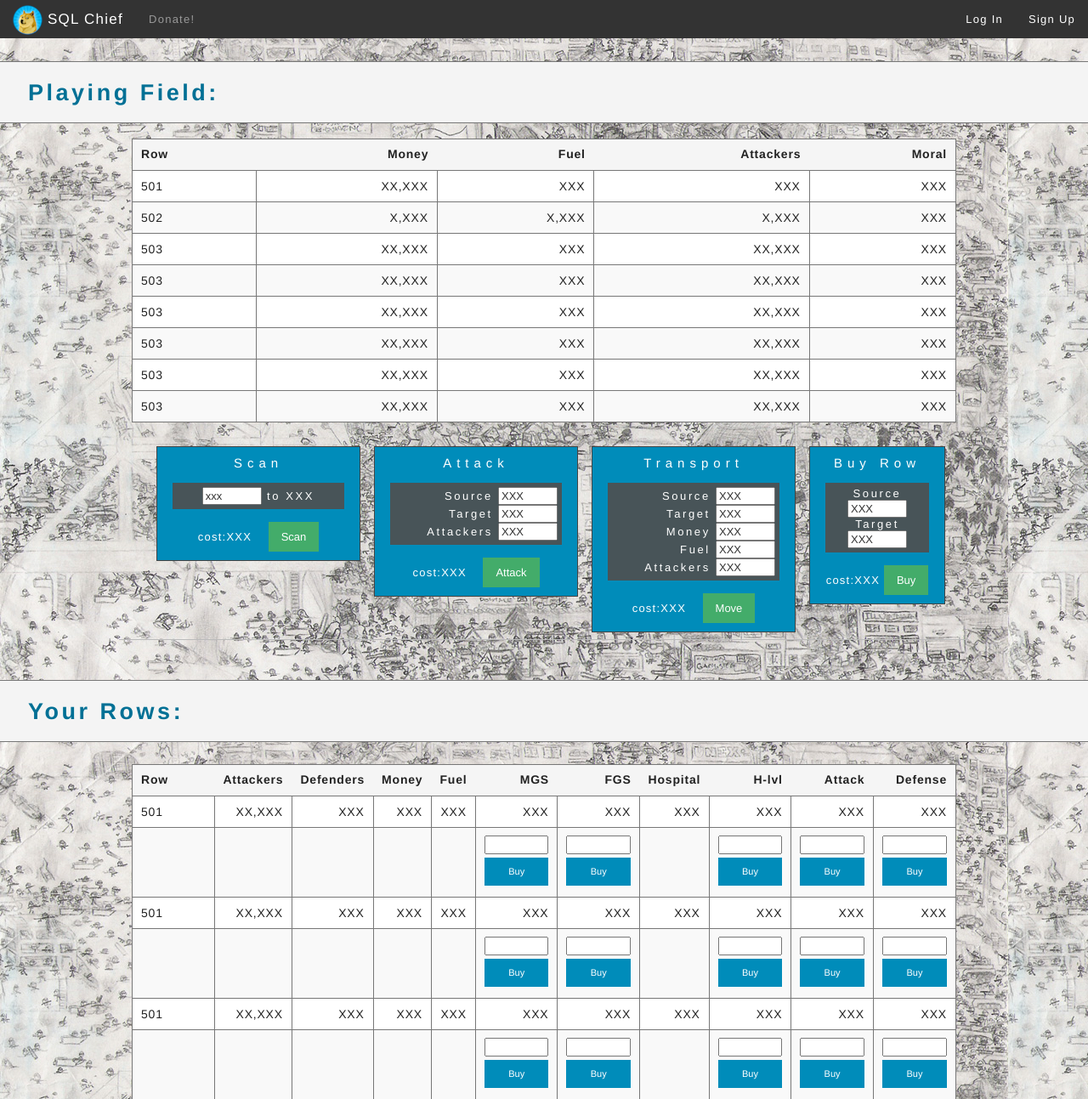
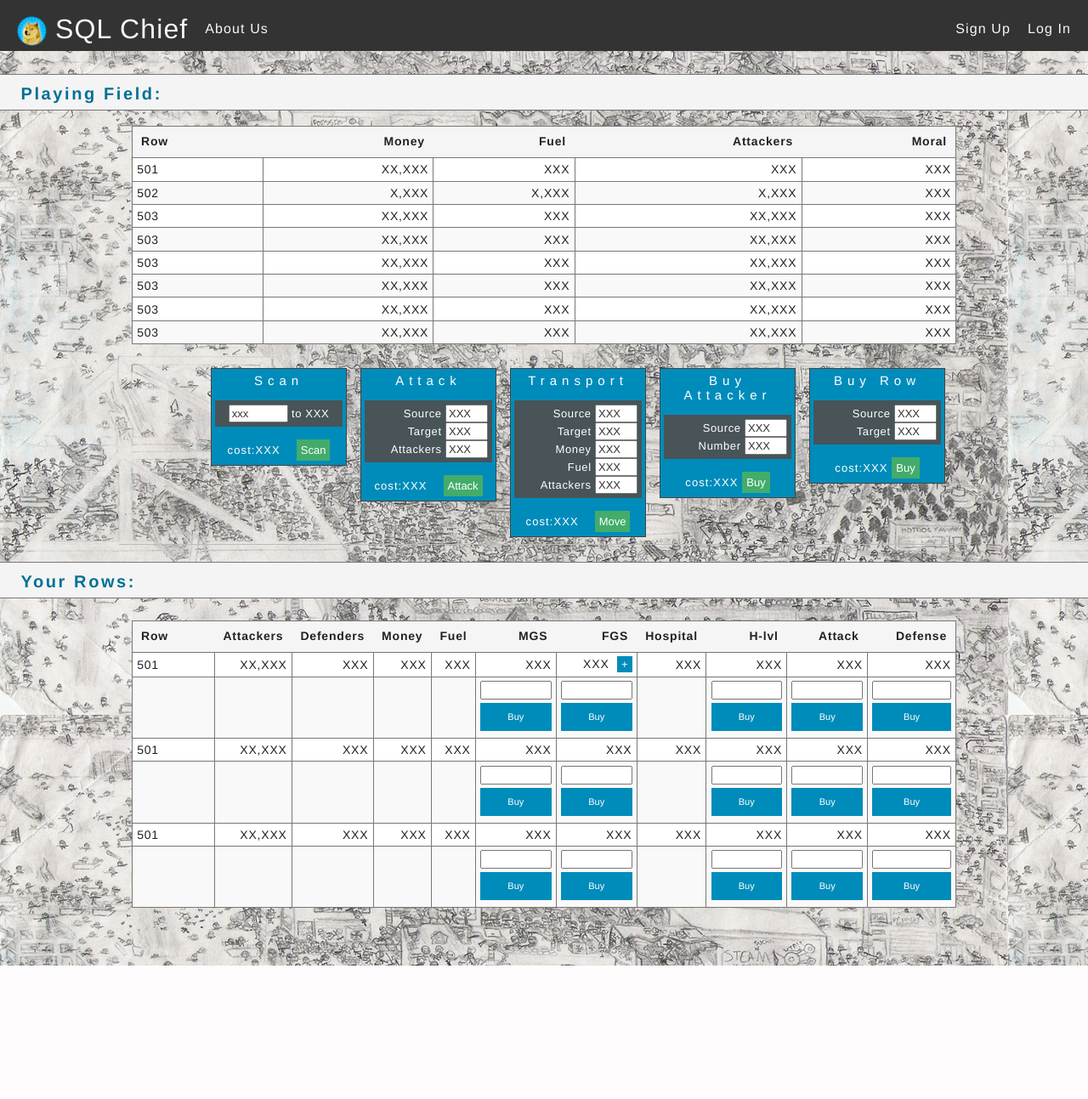
Before and after one commit to candyapplecorn/node-mysql-game, a PHP site: page / in a window 1280 px wide. Shown: the top 1293 px of the page at 85% size. After the commit the page ends 1136 px from the top, so only its background shows below. Run offline with PHP 8.4, Linux system fonts and the light colour scheme; some libraries are stand-ins or nearby versions.

Commit message:
fix header, add buy attackers, add + button

```diff
--- a/index.html
+++ b/index.html
@@ -14,7 +14,7 @@ Contact me at 'candyapplecorn@gmail.com' if you would like to use this,
   <link rel="stylesheet" type="text/css" href="pub/css/normalize.css">
   <link rel="stylesheet" type="text/css" href="pub/css/style.css">
   <link rel="icon" href="pub/img/favicon.ico" type="image/x-icon">
-  <link rel="shortcut icon" href="/img/favicon.ico" type="image/x-icon">
+  <link rel="shortcut icon" href="pub/img/favicon.ico" type="image/x-icon">
     <!-- Scripts -->
     <script src="https://ajax.googleapis.com/ajax/libs/jquery/2.0.2/jquery.min.js" type="text/javascript"></script>
     <script src="javascripts/jquery/jquery.growl.js" type="text/javascript"></script>
@@ -23,26 +23,15 @@ Contact me at 'candyapplecorn@gmail.com' if you would like to use this,
 
 <body>
 <!-- Header -->
-  <nav class="top-bar" data-topbar role="navigation">
-    <ul class="title-area">
-      <li class="name">
-        <h1><a href="#"><img src="pub/img/MultiDoge.png">&nbsp;SQL Chief</a></h1>
-      </li>
-      <li class="toggle-topbar menu-icon"><a href="#"><span>Menu</span></a></li>
-    </ul>
-    <section class="top-bar-section">
-      <ul class="right">
-        <li class=""><a id="login" href="#">Log In</a></li>
-        <li class=""><a id="signup" href="#">Sign Up</a></li>
-      </ul>
-      <ul class="left">
-        <li><a href="#" class="donate">Donate!</a></li>
-      </ul>
-    </section>
+  <nav class="navbar">
+    <h1 class="left"><a href="#"><img src="pub/img/MultiDoge.png">&nbsp;SQL Chief</a></h1>
+    <a class="right" id="login" href="#">Log In</a>
+    <a  class="right" id="signup" href="#">Sign Up</a>
+    <a  class="left" href="#" class="donate">About Us</a>
   </nav>
   <nav id="login-box" class="top-bar secondary login" data-topbar="" role="navigation">
     <div class="row full">
-      <h2 class="header-pop-up">Login</h2>
+      <h3 class="header-pop-up">Login</h2>
       <form>
         <ul class="">
           <li class="small-6 medium-6 columns">
@@ -58,7 +47,7 @@ Contact me at 'candyapplecorn@gmail.com' if you would like to use this,
   </nav>
   <nav id="signup-box" class="top-bar secondary sign-up" data-topbar="" role="navigation">
     <div class="row full">
-    <h2 class="header-pop-up">Sign Up</h2>
+    <h3 class="header-pop-up">Sign Up</h2>
       <form>
         <ul class="">
           <li class="small-6 medium-3 columns">
@@ -157,7 +146,7 @@ Contact me at 'candyapplecorn@gmail.com' if you would like to use this,
       </div>
       <div class="sidebar small-12 medium-12 columns">
         <div class="row full buttons">
-          <div href="#" class="small-3 medium-2 columns button small  right" id = "buy-row-form">
+          <div href="#" class="small-2 medium-2 columns button small  right" id = "buy-row-form">
           <span class="buttonHeader">Buy Row</span><br/><br/>
             <div class="buttonField">
               <div class="right">
@@ -174,7 +163,24 @@ Contact me at 'candyapplecorn@gmail.com' if you would like to use this,
             <span class="cost"> cost:XXX </span>
             <button class="button success small" > Buy </button>
           </div>
-          <div href="#" class="small-3 medium-3 columns button small  right" id = "transport-form">
+          <div href="#" class="small-2 medium-2 columns button small  right" id = "buy-row-form">
+          <span class="buttonHeader">Buy Attacker</span><br/><br/>
+            <div class="buttonField">
+              <div class="right">
+                <span> Source </span><input  name="#" value="XXX">
+              </div>
+              <div class="right">
+                <span> Number </span><input  name="#" value="XXX">
+              </div>
+            </div>
+            <!--<div class="buttonField">
+              <input name="#" value="XXX">
+            </div>
+            <br/>-->
+            <span class="cost"> cost:XXX </span>
+            <button class="button success small" > Buy </button>
+          </div>
+          <div href="#" class="small-2 medium-2 columns button small  right" id = "transport-form">
           <span class="buttonHeader">Transport</span><br/><br/>
             <div class="buttonField">
               <div class="right">
@@ -196,7 +202,7 @@ Contact me at 'candyapplecorn@gmail.com' if you would like to use this,
             <span class="cost"> cost:XXX </span>&nbsp;&nbsp;
             <button class="button success small" > Move </button>
           </div>
-          <div href="#" class="small-3 medium-3 columns button small  right" id = "attack-form">
+          <div href="#" class="small-2 medium-2 columns button small  right" id = "attack-form">
           <span class="buttonHeader">Attack</span><br/><br/>
             <div class="buttonField">
               <div class="right">
@@ -212,7 +218,7 @@ Contact me at 'candyapplecorn@gmail.com' if you would like to use this,
             <span class="cost"> cost:XXX </span>&nbsp;&nbsp;
             <button class="button success small" > Attack </button>
           </div>
-          <div href="#" class="small-3 medium-3 columns button small right">
+          <div href="#" class="small-2 medium-2 columns button small right">
          <span class="buttonHeader">Scan</span><br/><br/>
             <div class="buttonField">
               <input  name="#" value="xxx"><span> to XXX </span>
@@ -223,7 +229,6 @@ Contact me at 'candyapplecorn@gmail.com' if you would like to use this,
         </div>
       </div>
     </div>
-    <br/>
     <h3 class="sectionHeader">&nbsp;&nbsp;&nbsp;Your Rows:</h3>
     <div class="row full">
       <div class="content left small-12 medium-12 columns">
@@ -251,7 +256,10 @@ Contact me at 'candyapplecorn@gmail.com' if you would like to use this,
               <td class="numbers">XXX</td>
               <td class="numbers">XXX</td>
               <td class="numbers">XXX</td>
-              <td class="numbers">XXX</td>
+              <td class="numbers">
+                XXX
+                &nbsp;<button class="button small norm">+</button>
+              </td>
               <td class="numbers">XXX</td>
               <td class="numbers">XXX</td>
               <td class="numbers">XXX</td>
--- a/pub/css/style.css
+++ b/pub/css/style.css
@@ -1,14 +1,36 @@
 body{
-	min-width: 878px;
+	min-width: 870px;
 	width: 100%;
 	background-image: url(../img/stickwar.jpg);
-	letter-spacing: 1.25px
+	letter-spacing: 1.1px
 }
 
 /* HEADER */
 ul li a.donate{
 	color:#999;
 }
+
+.navbar{
+	height: 60px;
+	display: block;
+	background-color: #333;
+	padding:12px 10px 11px;
+	color: #f7f7f7;
+}
+.navbar h1 {
+	margin: 0px;
+	color: #f7f7f7;
+}
+.navbar h1  a{
+	font-weight: 200;
+}
+.navbar a{
+	color: #f7f7f7;
+	vertical-align: bottom;
+	padding: 10px;
+	font-weight: 100;
+}
+
 
 nav.top-bar.sign-up{
 	background-color: #292929;
@@ -91,9 +113,10 @@ td{
 	border-right: 0px;
 	border-left: 0px;
 	font-weight: 700;
-	padding-top: 18px;
-	padding-bottom: 15px;
+	padding-top: 8px;
+	padding-bottom: 5px;
 	letter-spacing: .13em;
+	font-size: 20px !important;
 }
 .buttonHeader{
 	font-weight: 500;
@@ -106,7 +129,7 @@ td{
 	margin: 0px 3px 0px;
 	text-align: center;
 	overflow: hidden;
-	letter-spacing: .2em;
+	letter-spacing: .05em;
 }
 .buttonField input{
 	width:70px;
@@ -119,3 +142,21 @@ td{
 .row.full.buttons{
 	padding: 0px 20px;
 }
+
+.button.small{
+	padding: 5px 1px;
+}
+.button.small.norm{
+	padding: 2px 5px;
+	vertical-align: center;
+	margin: 0px 0px 0px 0px;
+
+}
+.button.small.success{
+	padding: 5px 5px;
+}
+.buttonField .right input{
+	width: 50px;
+}
+table tr th, table tr td{
+padding: 0.2625rem 0.325rem;}
```
